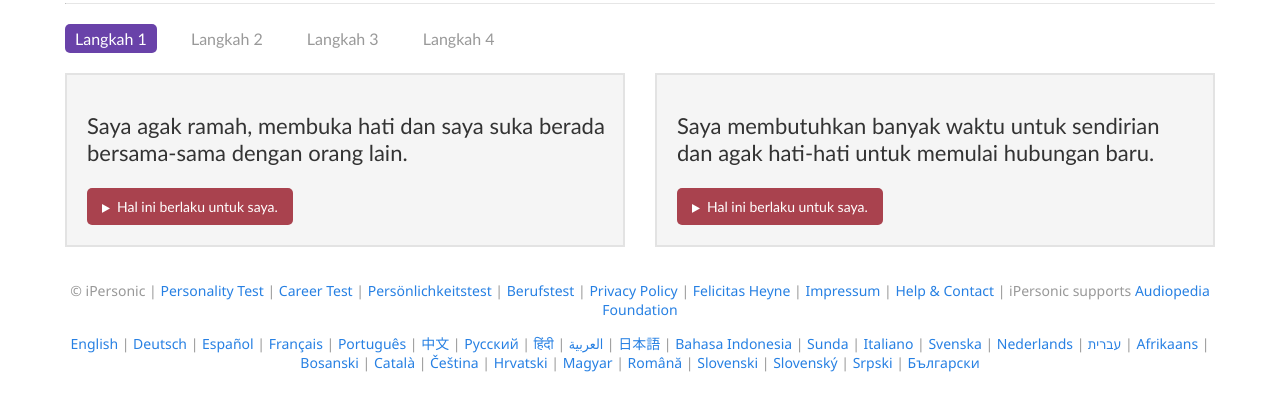
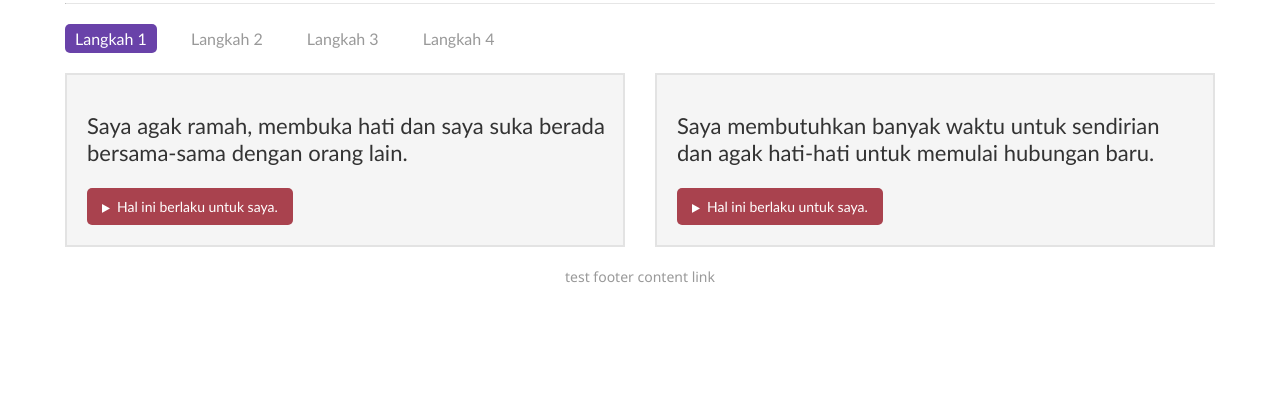
Before and after one commit to setrasariputra/Rivelo, a plain HTML site: page iPersonic/test.html in a window 1280 px wide. Shown: the part 176-586 px from the top of the page. Drawn offline with Linux system fonts and the light colour scheme.

Commit message:
create class and method on js

```diff
--- /dev/null
+++ b/iPersonic/script.js
@@ -0,0 +1,19 @@
+class PersonalityQuiz { // class or module
+    constructor() {
+        this.init();
+    }
+
+    init() {
+        this.displayFooter();
+    }
+
+    displayFooter() { // function or method
+        let footerHTML = 'test footer content link';
+
+        const footerContainer = document.querySelector(".footer-container");
+        footerContainer.innerHTML = footerHTML;
+    }
+}
+
+// Iniatilize PersonalityQuiz module
+new PersonalityQuiz();
--- a/iPersonic/test.html
+++ b/iPersonic/test.html
@@ -61,50 +61,10 @@
         </div>
     </div>
     <div class="footer">
-        <div class="container">
-            <p>
-                © iPersonic |
-                <a href="#">Personality Test</a> |
-                <a href="#">Career Test</a> |
-                <a href="#">Persönlichkeitstest</a> |
-                <a href="#">Berufstest</a> |
-                <a href="#">Privacy Policy</a> |
-                <a href="#">Felicitas Heyne</a> |
-                <a href="#">Impressum</a> |
-                <a href="#">Help & Contact</a> |
-                iPersonic supports
-                <a href="#">Audiopedia Foundation</a>
-              </p>
-            <p>
-                <a href="#">English</a> |
-                <a href="#">Deutsch</a> |
-                <a href="#">Español</a> |
-                <a href="#">Français</a> |
-                <a href="#">Português</a> |
-                <a href="#">中文</a> |
-                <a href="#">Русский</a> |
-                <a href="#">हिंदी</a> |
-                <a href="#">العربية</a> |
-                <a href="#">日本語</a> |
-                <a href="#">Bahasa Indonesia</a> |
-                <a href="#">Sunda</a> |
-                <a href="#">Italiano</a> |
-                <a href="#">Svenska</a> |
-                <a href="#">Nederlands</a> |
-                <a href="#">עברית</a> |
-                <a href="#">Afrikaans</a> |
-                <a href="#">Bosanski</a> |
-                <a href="#">Català</a> |
-                <a href="#">Čeština</a> |
-                <a href="#">Hrvatski</a> |
-                <a href="#">Magyar</a> |
-                <a href="#">Română</a> |
-                <a href="#">Slovenski</a> |
-                <a href="#">Slovenský</a> |
-                <a href="#">Srpski</a> |
-                <a href="#">Български</a>
-            </p>
-        </div>
+        <div class="container footer-container"></div>
     </div>
+
+    <!-- JS -->
+    <script type="text/javascript" src="script.js"></script>
 </body>
 </html>
```
Also changed, not shown: iPersonic/9.html (added, +94 -0 lines), iPersonic/index.html (+1 -44 lines).
